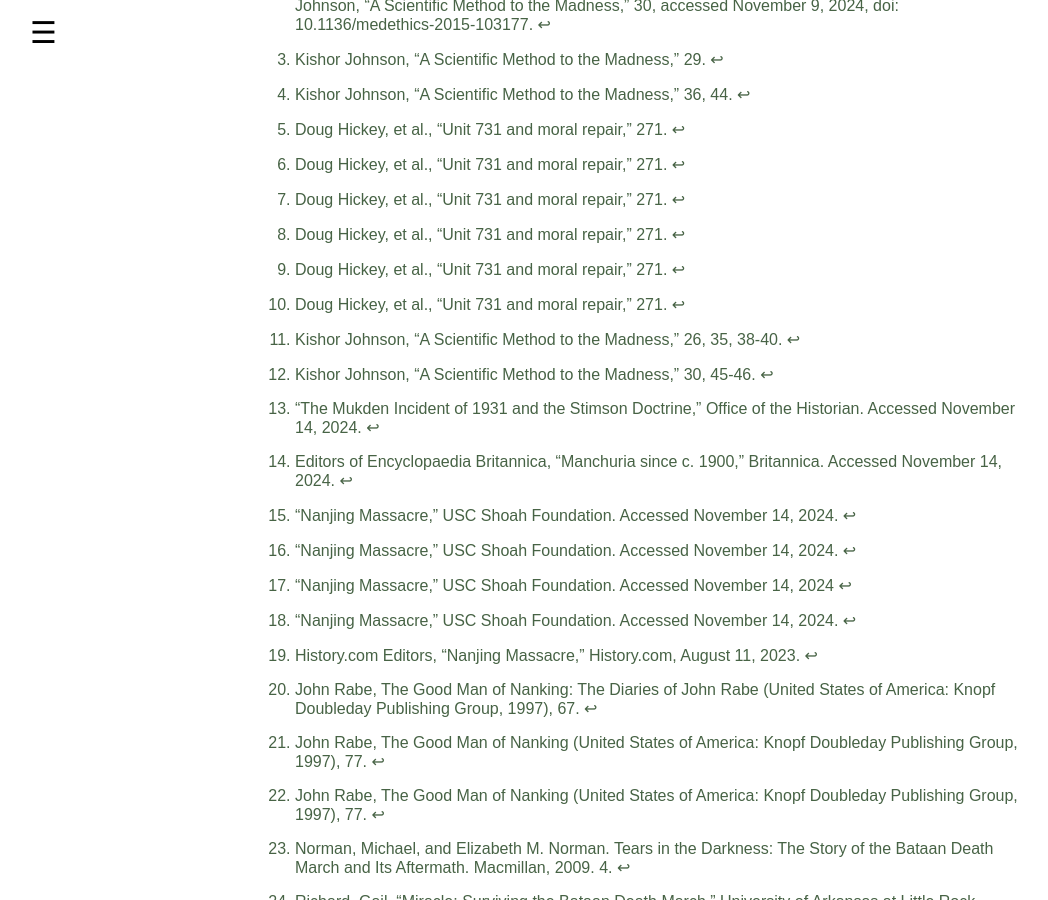
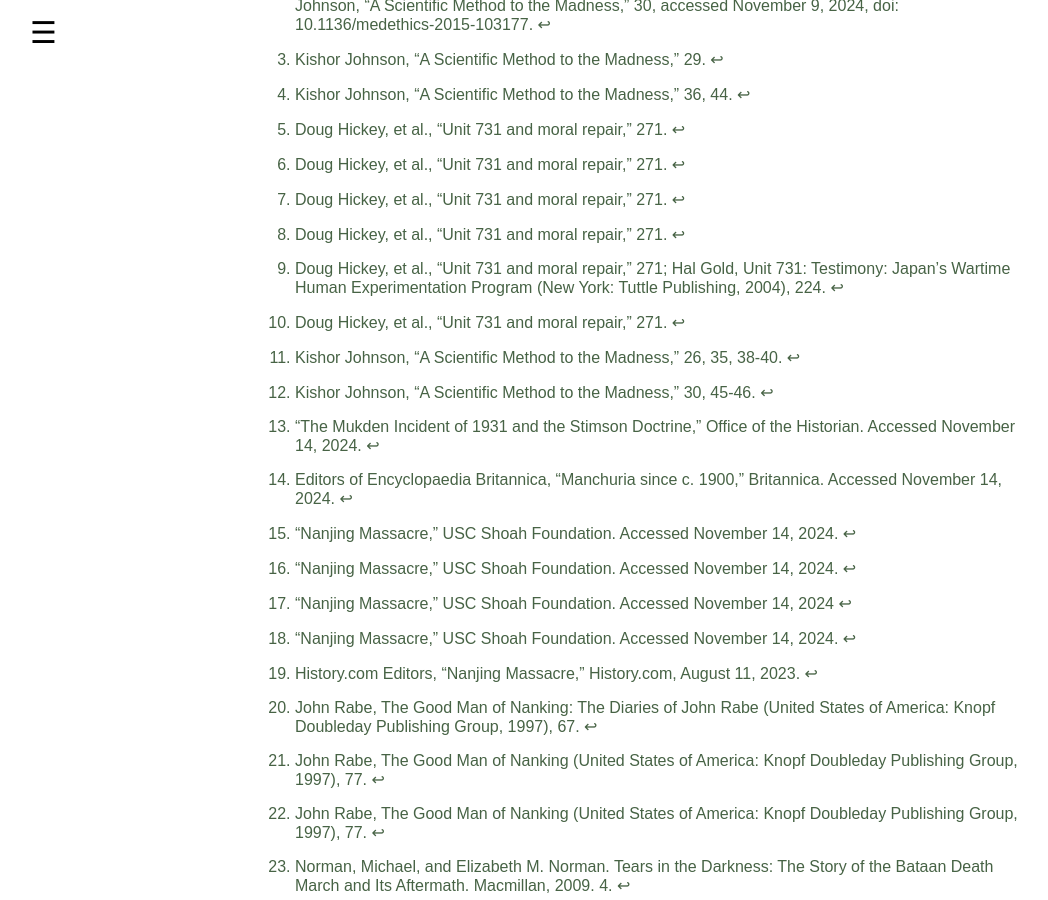
Before and after one commit to WaLazzara/LAZZARA-WILLIAM-WOH3931, a Jekyll site: the page built from 002_analysis.md, in a window 1280 px wide and 900 px high, scrolled down 7099 px. Shown: the whole window, without its empty margins (1-1049 px from the left). Built offline with Jekyll 4.4.1, drawn with Linux system fonts in a browser that asks for light colours.

Commit message:
Update 002_analysis.md

```diff
--- a/002_analysis.md
+++ b/002_analysis.md
@@ -47,7 +47,7 @@
 [^6]: Doug Hickey, et al., “Unit 731 and moral repair,” 271.
 [^7]: Doug Hickey, et al., “Unit 731 and moral repair,” 271.
 [^8]: Doug Hickey, et al., “Unit 731 and moral repair,” 271.
-[^9]: Doug Hickey, et al., “Unit 731 and moral repair,” 271.
+[^9]: Doug Hickey, et al., “Unit 731 and moral repair,” 271; Hal Gold, Unit 731: Testimony: Japan’s Wartime Human Experimentation Program (New York: Tuttle Publishing, 2004), 224.
 [^10]: Doug Hickey, et al., “Unit 731 and moral repair,” 271.
 [^11]: Kishor Johnson, “A Scientific Method to the Madness,” 26, 35, 38-40.
 [^12]: Kishor Johnson, “A Scientific Method to the Madness,” 30, 45-46.
```
